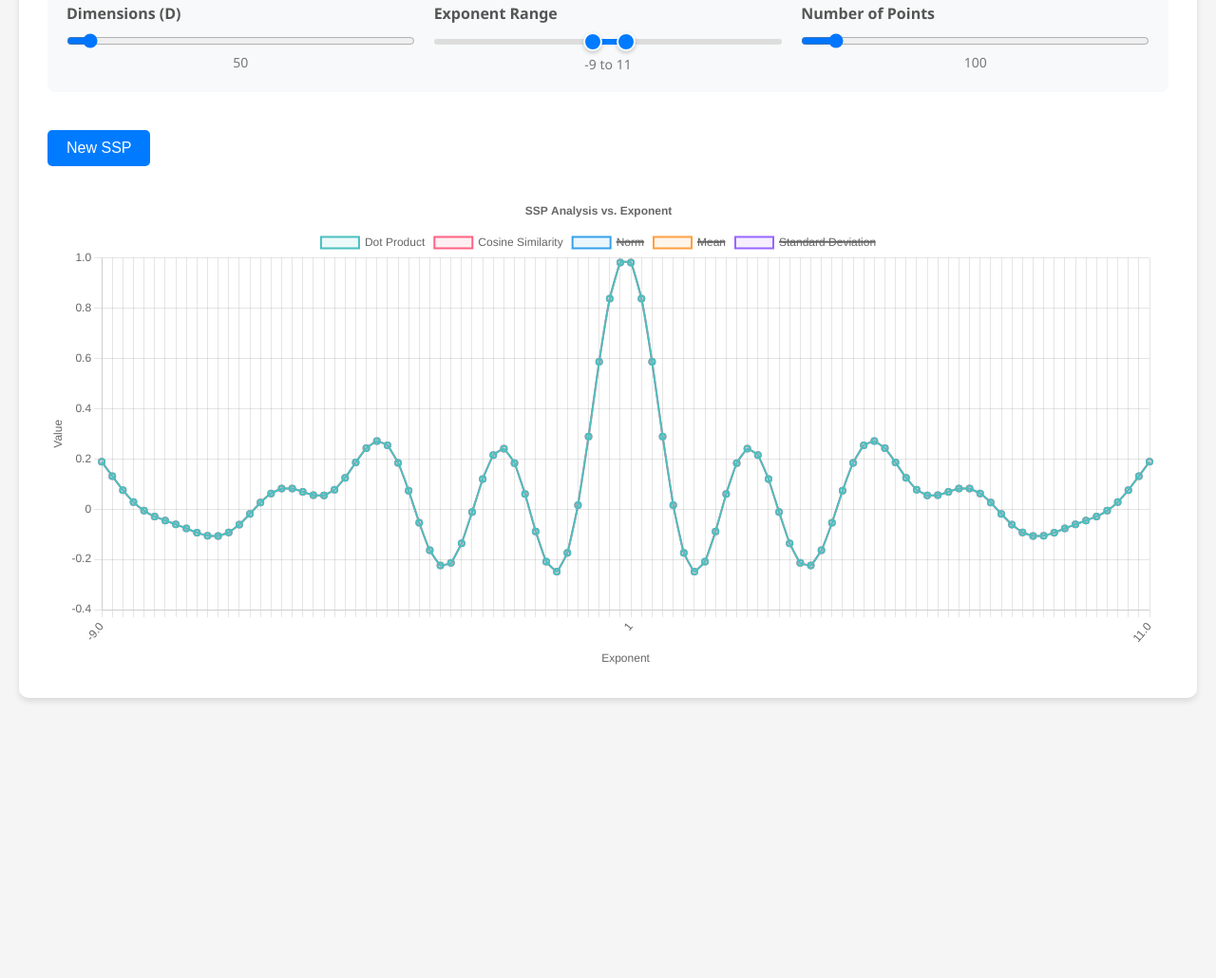
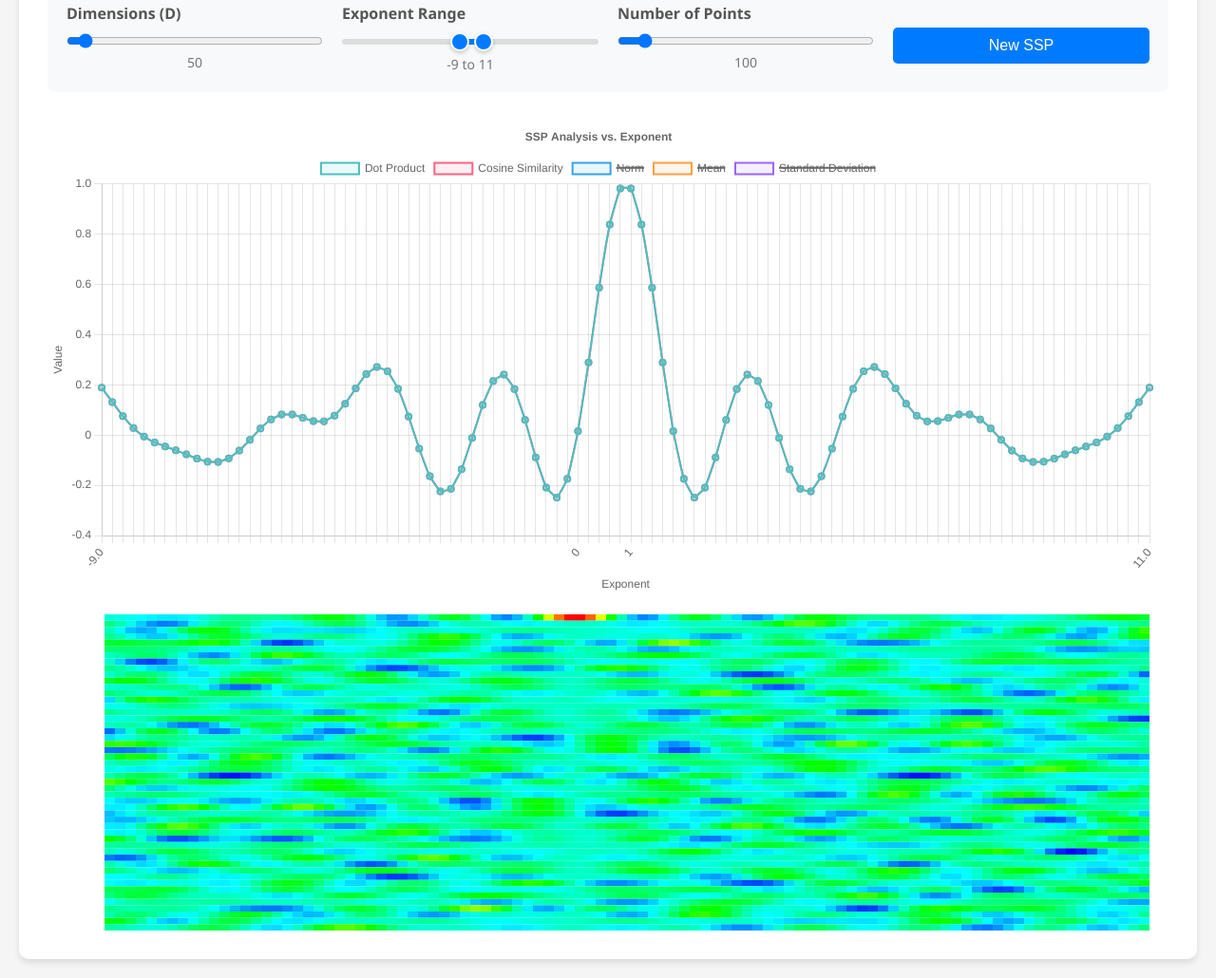
Before and after one commit to AllendiaLabs/ssp_visualization, a plain HTML site: page index.html in a window 1280 px wide. Shown: the part 255-1285 px from the top of the page at 95% size. Before the commit the page ends 1010 px from the top, so only its background shows below. Drawn offline with nearby package versions, Linux system fonts and the light colour scheme.

Commit message:
add heatmap vis of ssps

```diff
--- a/index.html
+++ b/index.html
@@ -36,6 +36,9 @@
             padding: 20px;
             background: #f8f9fa;
             border-radius: 8px;
+            position: sticky;
+            top: 0;
+            z-index: 100;
         }
 
         .control-group {
@@ -142,6 +145,19 @@
             margin-top: 20px;
         }
 
+        /* Added heatmap container styling */
+        .heatmap-container {
+            position: relative;
+            height: 333px; /* 500 / 1.5 */
+            margin-top: 20px;
+            /* overflow removed to eliminate scrollbars */
+        }
+        #heatmapCanvas {
+            image-rendering: pixelated;
+            width: 100%;
+            height: 100%;
+        }
+
         button {
             background: #007bff;
             color: white;
@@ -205,14 +221,21 @@
                 <input type="range" id="numPoints" min="20" max="1000" value="100" step="10">
                 <div class="value-display" id="numPointsValue">100</div>
             </div>
+            <!-- New SSP button inside sticky panel -->
+            <div class="control-group" style="align-self: end;">
+                <button id="newSSPButton" onclick="generateNewSSP()" style="margin-top: auto;">New SSP</button>
+            </div>
         </div>
-
-        <button id="newSSPButton" onclick="generateNewSSP()" style="margin: 10px 0;">New SSP</button>
 
         <div id="status"></div>
 
         <div class="chart-container">
             <canvas id="similarityChart"></canvas>
+        </div>
+
+        <!-- Added heatmap container -->
+        <div class="heatmap-container">
+            <canvas id="heatmapCanvas"></canvas>
         </div>
     </div>
 
@@ -222,6 +245,8 @@
         let isComputing = false;
         let cachedSSP = null;
         let cachedDimensions = null;
+        // Store the latest heatmap data for responsive redraws
+        let lastHeatmapMatrix = null;
 
         // Complex number operations
         class Complex {
@@ -419,6 +444,8 @@
             const sspNorms = [];
             const sspMeans = [];
             const sspStds = [];
+            // Added matrix to hold exponentiated SSP values
+            const sspMatrix = [];
 
             // Compute norms of original SSPs
             const normsOriginal = ssps.map(ssp => norm(ssp));
@@ -467,6 +494,8 @@
                 sspNorms.push(avgNorm);
                 sspMeans.push(avgMean);
                 sspStds.push(avgStd);
+                // Store the powered SSP for heatmap
+                sspMatrix.push(sspsPowered[0]);
             }
 
             // document.getElementById('status').innerHTML = '';
@@ -477,7 +506,9 @@
                 cosineSimilarities: averageCosineSimilarities,
                 sspNorms: sspNorms,
                 sspMeans: sspMeans,
-                sspStds: sspStds
+                sspStds: sspStds,
+                // Return the matrix for heatmap
+                sspMatrix: sspMatrix
             };
         }
 
@@ -573,18 +604,27 @@
                                     const minExp = parseFloat(document.getElementById('exponentMin').value);
                                     const maxExp = parseFloat(document.getElementById('exponentMax').value);
 
-                                    // Show min, max, and 1 (if in range)
+                                    // Show min, max, 0, and 1 (if in range)
                                     if (index === 0) return minExp.toFixed(1);
                                     if (index === values.length - 1) return maxExp.toFixed(1);
 
-                                    // Find if 1 is in the range and show it
+                                    // Calculate the step size between ticks
                                     const step = (maxExp - minExp) / (values.length - 1);
-                                    const currentValue = minExp + index * step;
+
+                                    // Decide which single tick (if any) should show the label "0".
+                                    // We only add this tick when 0 lies strictly inside (minExp, maxExp)
+                                    // to avoid duplicating the min/max labels.
+                                    if (0 > minExp && 0 < maxExp) {
+                                        const nearestZeroIndex = Math.round((0 - minExp) / step);
+                                        if (index === nearestZeroIndex) {
+                                            return '0';
+                                        }
+                                    }
 
                                     // Decide which single tick (if any) should show the label "1".
                                     if (1 > minExp && 1 < maxExp) {
-                                        const nearestIndex = Math.round((1 - minExp) / step);
-                                        if (index === nearestIndex) {
+                                        const nearestOneIndex = Math.round((1 - minExp) / step);
+                                        if (index === nearestOneIndex) {
                                             return '1';
                                         }
                                     }
@@ -632,6 +672,9 @@
                 chart.data.datasets[3].data = results.sspMeans;
                 chart.data.datasets[4].data = results.sspStds;
                 chart.update();
+
+                // Draw heatmap with the new data
+                drawHeatmap(results.sspMatrix);
 
             } catch (error) {
                 console.error('Error during analysis:', error);
@@ -699,6 +742,55 @@
             }, 300); // 300ms delay
         }
 
+        // Draw heatmap of exponentiated SSP values
+        function drawHeatmap(matrix) {
+            const canvas = document.getElementById('heatmapCanvas');
+            if (!canvas) return;
+            const ctx = canvas.getContext('2d');
+
+            const container = canvas.parentElement;
+            const containerWidth = container.clientWidth;
+            const containerHeight = container.clientHeight;
+
+            const numCols = matrix.length;
+            const numRows = matrix[0].length;
+
+            // Resize canvas to match container size
+            canvas.width = containerWidth;
+            canvas.height = containerHeight;
+
+            // Reserve space on the left for y-axis ticks/labels of the upper chart
+            const leftPad = 60; // px
+            const rightPad = 20; // px to match right padding in similarity chart
+            const cellWidth = (canvas.width - leftPad - rightPad) / numCols;
+            const cellHeight = canvas.height / numRows;
+
+            // Determine min and max values for color scaling
+            let minVal = Infinity;
+            let maxVal = -Infinity;
+            for (let c = 0; c < numCols; c++) {
+                for (let r = 0; r < numRows; r++) {
+                    const val = matrix[c][r];
+                    if (val < minVal) minVal = val;
+                    if (val > maxVal) maxVal = val;
+                }
+            }
+            const range = maxVal - minVal || 1;
+
+            for (let c = 0; c < numCols; c++) {
+                for (let r = 0; r < numRows; r++) {
+                    const val = matrix[c][r];
+                    const t = (val - minVal) / range; // Normalized 0-1
+                    const hue = (1 - t) * 240; // Blue (low) to red (high)
+                    ctx.fillStyle = `hsl(${hue}, 100%, 50%)`;
+                    ctx.fillRect(leftPad + c * cellWidth, r * cellHeight, cellWidth, cellHeight);
+                }
+            }
+
+            // Cache the matrix for future redraws (e.g., on window resize)
+            lastHeatmapMatrix = matrix;
+        }
+
         // Initialize everything
         document.addEventListener('DOMContentLoaded', function() {
             initChart();
@@ -722,6 +814,13 @@
 
             // Initial visualization
             updateVisualization();
+
+            // Redraw heatmap on window resize to maintain alignment
+            window.addEventListener('resize', () => {
+                if (lastHeatmapMatrix) {
+                    drawHeatmap(lastHeatmapMatrix);
+                }
+            });
         });
     </script>
 </body>
```
